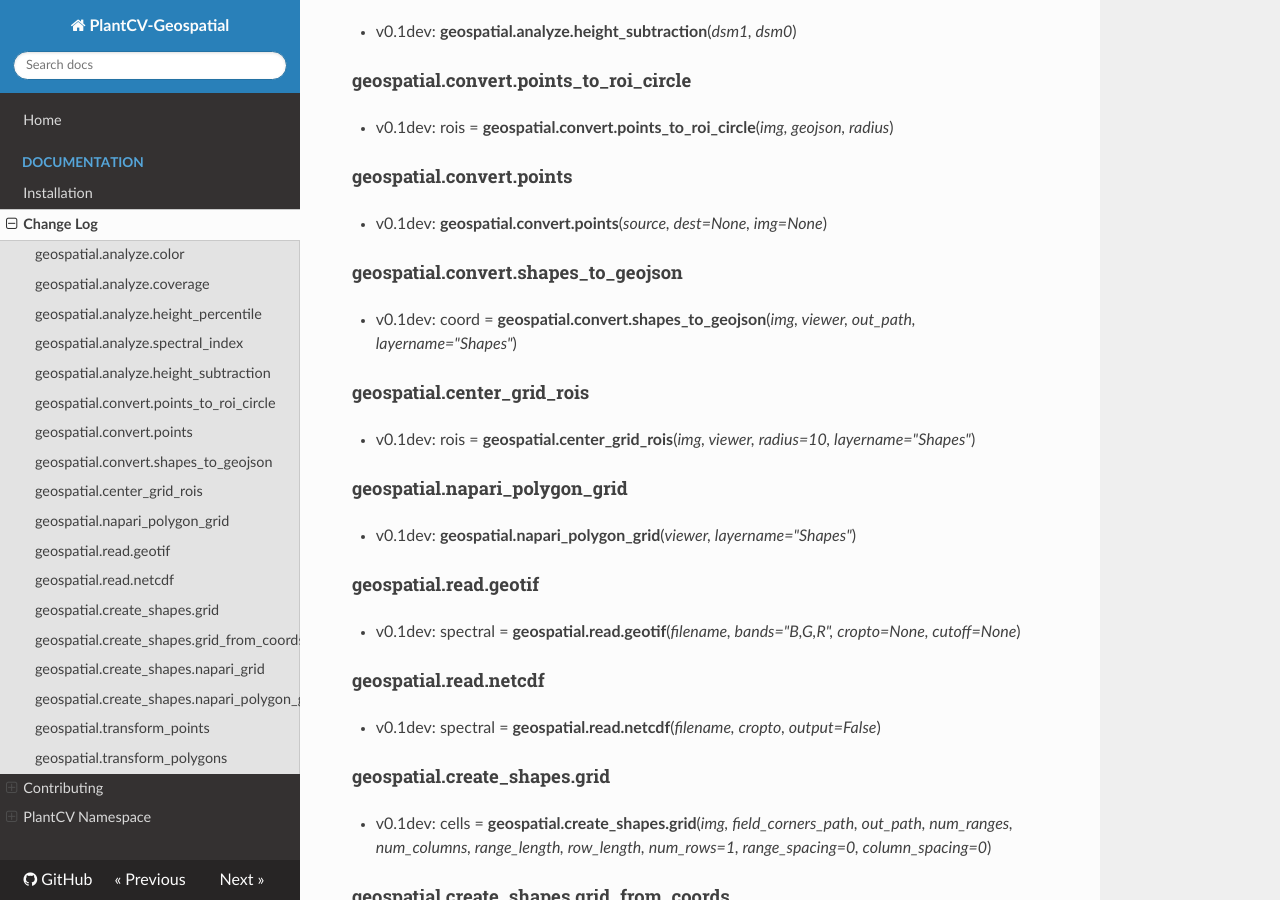
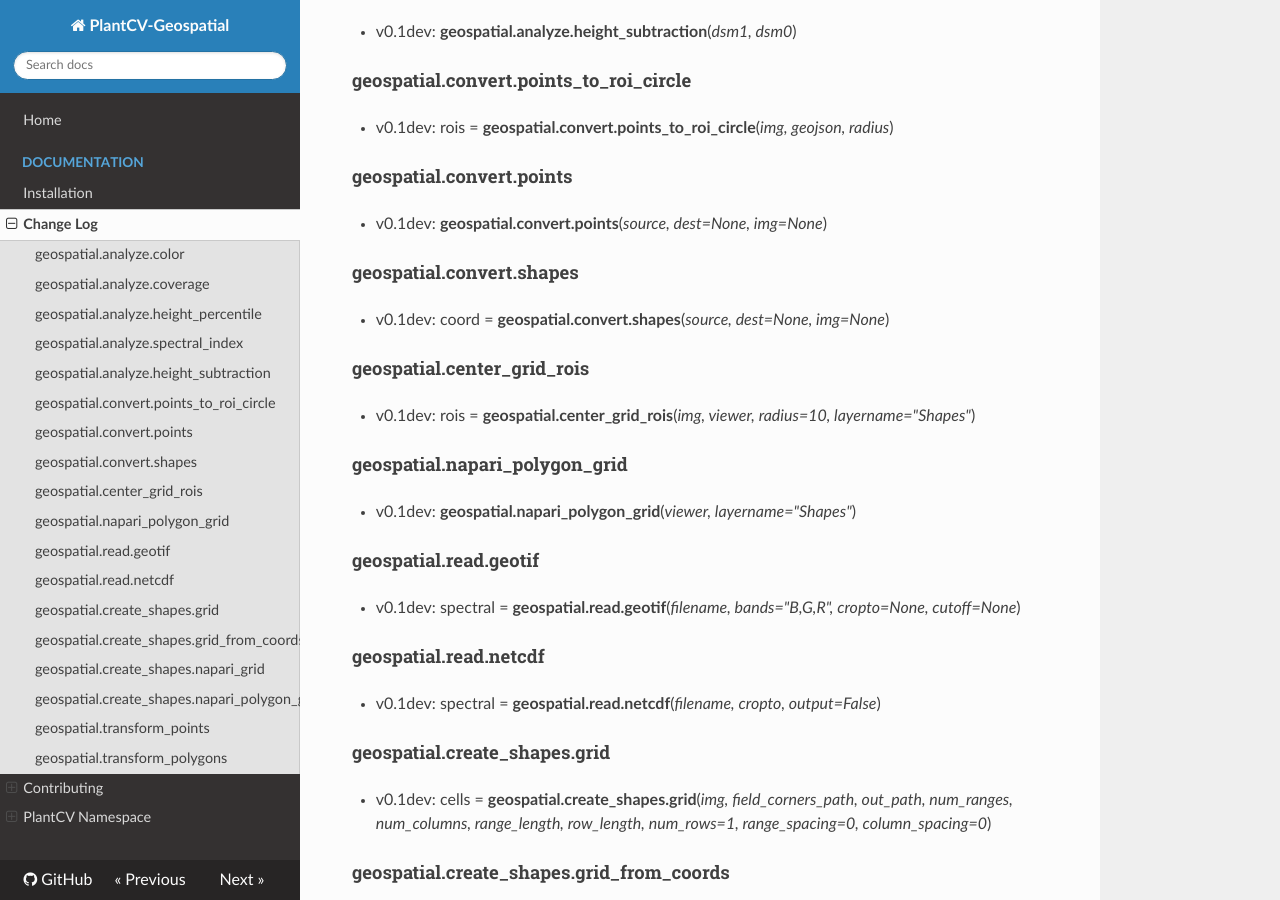
Before and after one commit to danforthcenter/plantcv-geospatial, an MkDocs documentation site: the page built from docs/changelog.md, in a window 1280 px wide and 900 px high, scrolled down 639 px. Built offline with MkDocs 1.6.1, drawn with Linux system fonts in a browser that asks for light colours; nearby versions of some CDN libraries.

Commit message:
update docs

```diff
--- a/docs/changelog.md
+++ b/docs/changelog.md
@@ -29,9 +29,9 @@ All notable changes to this project will be documented below.
 
 * v0.1dev: **geospatial.convert.points**(*source, dest=None, img=None*)
 
-#### geospatial.convert.shapes_to_geojson
+#### geospatial.convert.shapes
 
-* v0.1dev: coord = **geospatial.convert.shapes_to_geojson**(*img, viewer, out_path, layername="Shapes"*)
+* v0.1dev: coord = **geospatial.convert.shapes**(*source, dest=None, img=None*)
 
 #### geospatial.center_grid_rois
 
--- a/mkdocs.yml
+++ b/mkdocs.yml
@@ -29,7 +29,7 @@ nav:
         - Conversion tools:
             - Points to ROI (circular): points_to_roi_circle.md
             - Convert points to/from geojson: convert_points.md
-            - Save drawn shapes as geojson: shapes_to_geojson.md
+            - Convert polygons to/from geojson: convert_shapes.md
         - ROIs from polygon centers: center_grid_rois.md
         - Shape creation tools:
             - Grid from plot coordinates : shapes_grid_from_coords.md
```
Also changed, not shown: docs/convert_shapes.md (added, +37 -0 lines), docs/shapes_to_geojson.md (deleted, +0 -42 lines).
